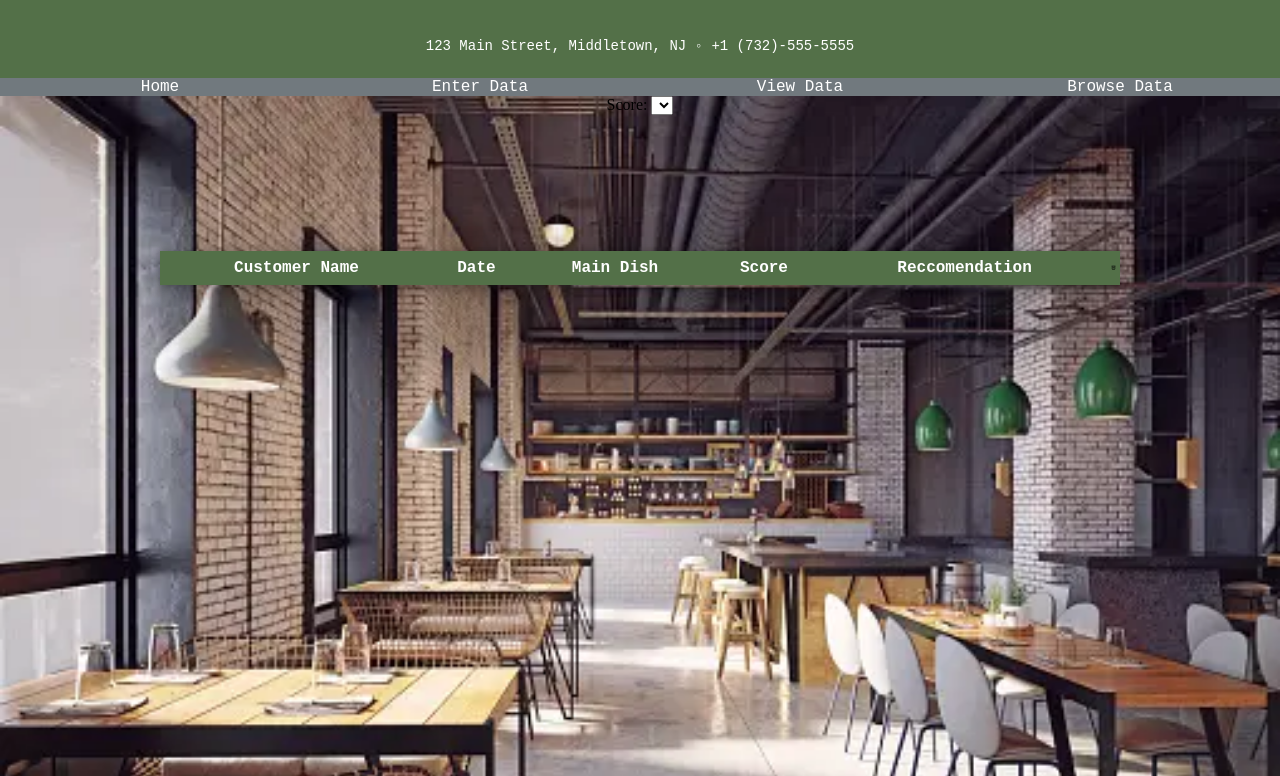
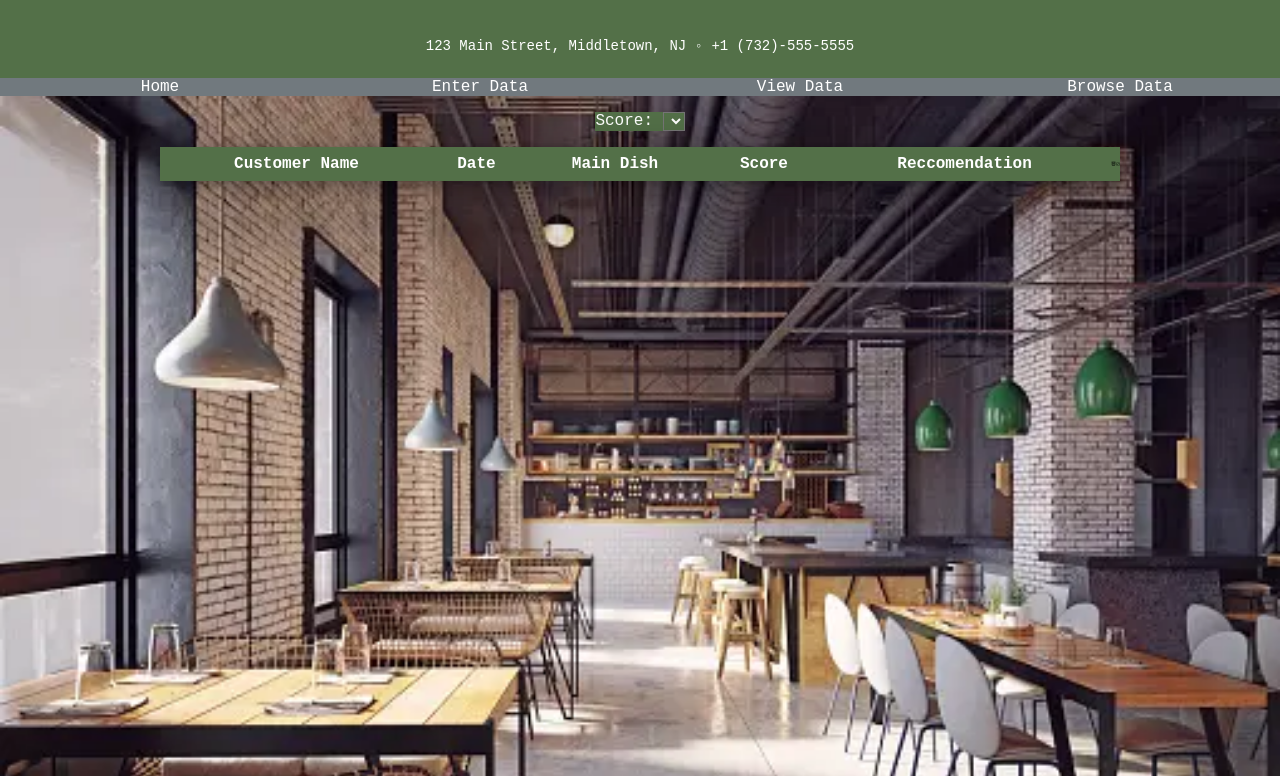
Before and after one commit to MCGruhler/Restaurant, a website: page client/view-data.html in a window 1280 px wide. Shown: the part 85-861 px from the top of the page. Drawn offline with nearby package versions, Linux system fonts and the light colour scheme; no server answers.

Commit message:
edit new html for style

```diff
--- a/client/css/view-data.css
+++ b/client/css/view-data.css
@@ -2,7 +2,7 @@
     background-color:rgb(113, 121, 126);
     width: 75vw;
 
-    margin-top: 15vh;
+
     box-shadow: rgba(0, 0, 0, 0.25) 0px 54px 55px, rgba(0, 0, 0, 0.12) 0px -12px 30px, rgba(0, 0, 0, 0.12) 0px 4px 6px, rgba(0, 0, 0, 0.17) 0px 12px 13px, rgba(0, 0, 0, 0.09) 0px -3px 5px;
 
 }
@@ -27,7 +27,10 @@
     background: url(../images/trash-can-outline.svg) no-repeat center;
     background-size:contain;
 }
-
+#editRev{
+    background: url(../images/pencil-box-outline.svg) no-repeat center;
+    background-size:contain;
+}
 
 .btn{
     width: 100%;
@@ -41,3 +44,23 @@
 .btn:hover{
     background-color: red;
 }
+
+
+#selectScore{
+    color: white;
+    font-family: 'Courier New', Courier, monospace;
+    background-color: rgb(83, 112, 72);
+    margin-top: 2vh;
+}
+
+#selectScore > select{
+    font-weight: bold;
+    color: white;
+    font-family: 'Courier New', Courier, monospace;
+    background-color: rgb(83, 112, 72);
+}
+
+.addResults{
+    color: white;
+    font-weight: bold;
+}
```
